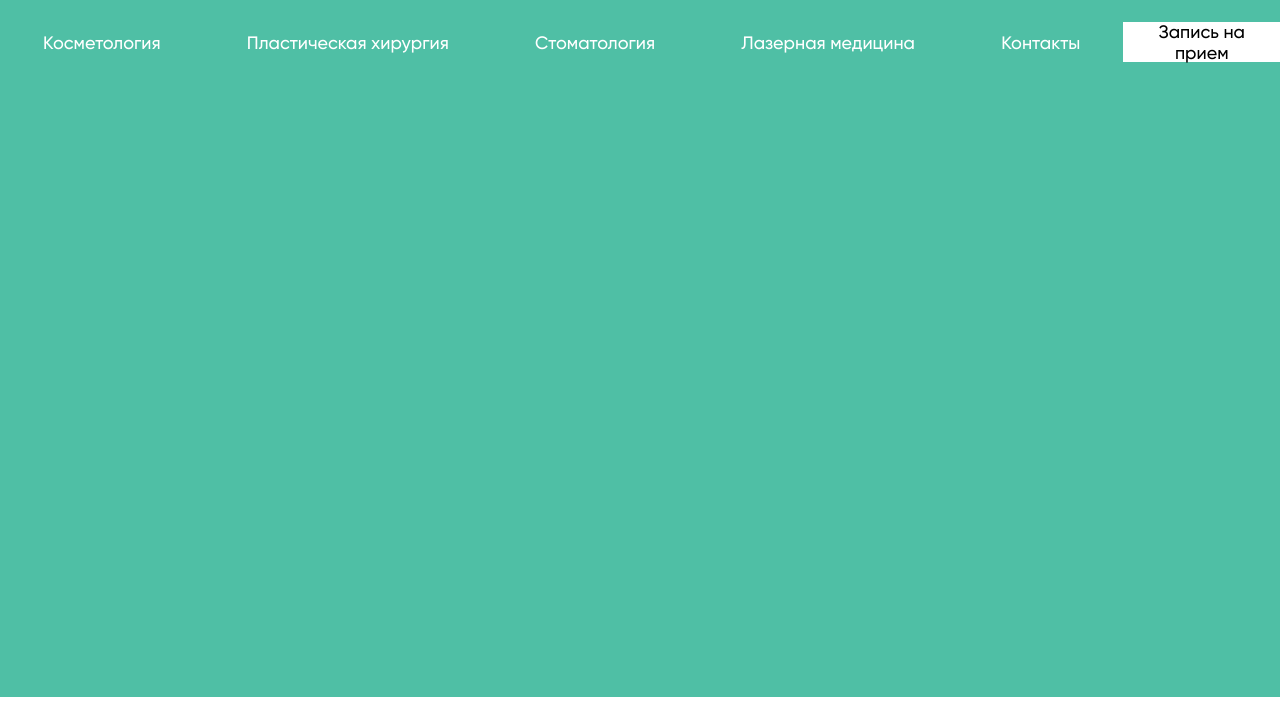
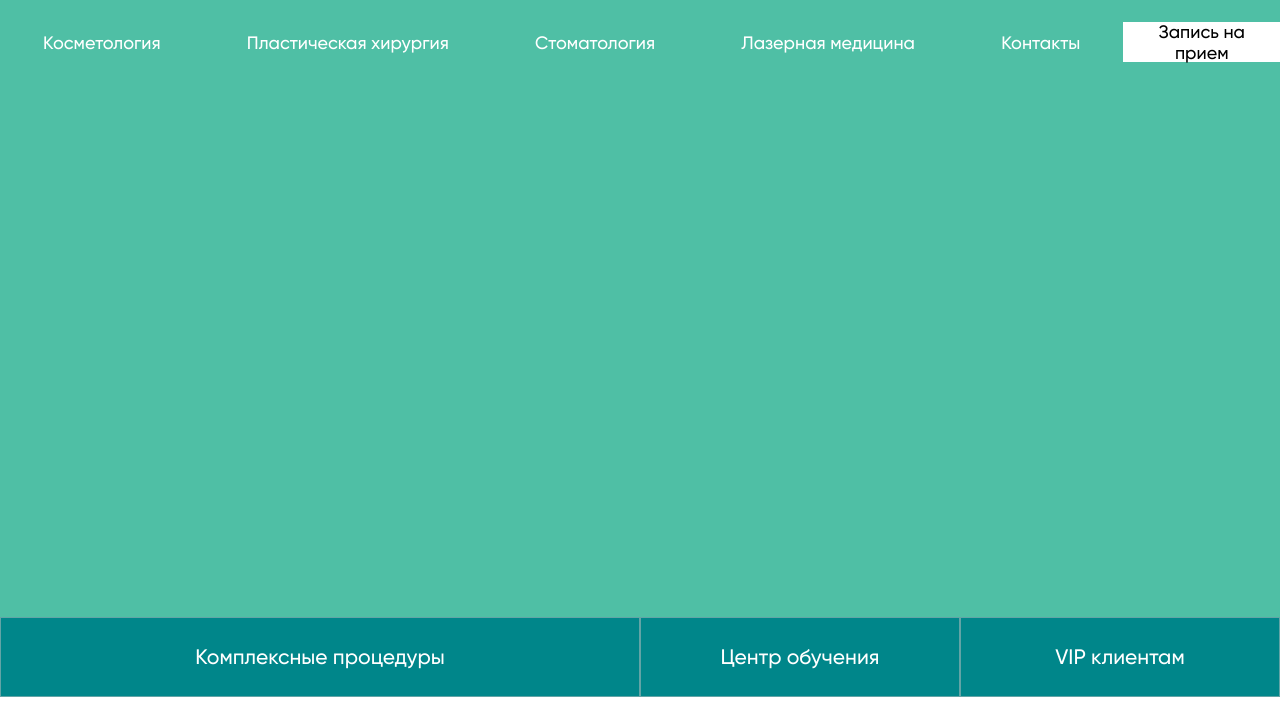
Before and after one commit to extpankov/medi, a website built with webpack: page src/index.html in a window 1280 px wide. Shown: the part 93-800 px from the top of the page. Built offline with nearby package versions, Linux system fonts and the light colour scheme.

Commit message:
add: bottomline in main with anim

```diff
--- a/src/index.html
+++ b/src/index.html
@@ -1,5 +1,5 @@
 <!DOCTYPE html>
-<html lang="en">
+<html lang="ru">
 <head>
     <meta charset="UTF-8">
     <meta http-equiv="X-UA-Compatible" content="IE=edge">
@@ -70,6 +70,11 @@
                 </div>
                 <button class="main__btn">Запись на прием</button>
             </div>
+            <div class="main__bottomline bl">
+                <button class="bl__button bl__btn-1">Комплексные процедуры</button>
+                <button class="bl__button bl__btn-2">Центр обучения</button>
+                <button class="bl__button bl__btn-3">VIP клиентам</button>
+            </div>
         </div>
     </main>
 </body>
--- a/src/style.scss
+++ b/src/style.scss
@@ -137,6 +137,8 @@ html, body {
 
 .main__container {
     padding-top: 25px;
+    height: 675px;
+    position: relative;
 }
 
 .main__topline {
@@ -177,3 +179,33 @@ html, body {
     display: flex;
     align-items: center;
 }
+
+.main__bottomline {
+    height: 80px;
+    width: 100%;
+    background-color: orange;
+    position: absolute;
+    bottom: 0;
+    display: grid;
+    grid-template-columns: 2fr repeat(2, 1fr);
+}
+
+.bl__button {
+    background-color: $accent-1;
+    outline: none;
+    border: 0;
+    font-family: Gilroy;
+    font-style: normal;
+    font-weight: 500;
+    font-size: 21px;
+    line-height: 150%;
+    text-align: center;
+    color: white;
+    cursor: pointer;
+    border: 1px solid rgba(196,196,196,0.5);
+}
+
+.bl__button:hover {
+    background-color: $accent-2;
+    transition: 0.2s;
+}
```
Also changed, not shown: src/style.min.css, 1 other file.
